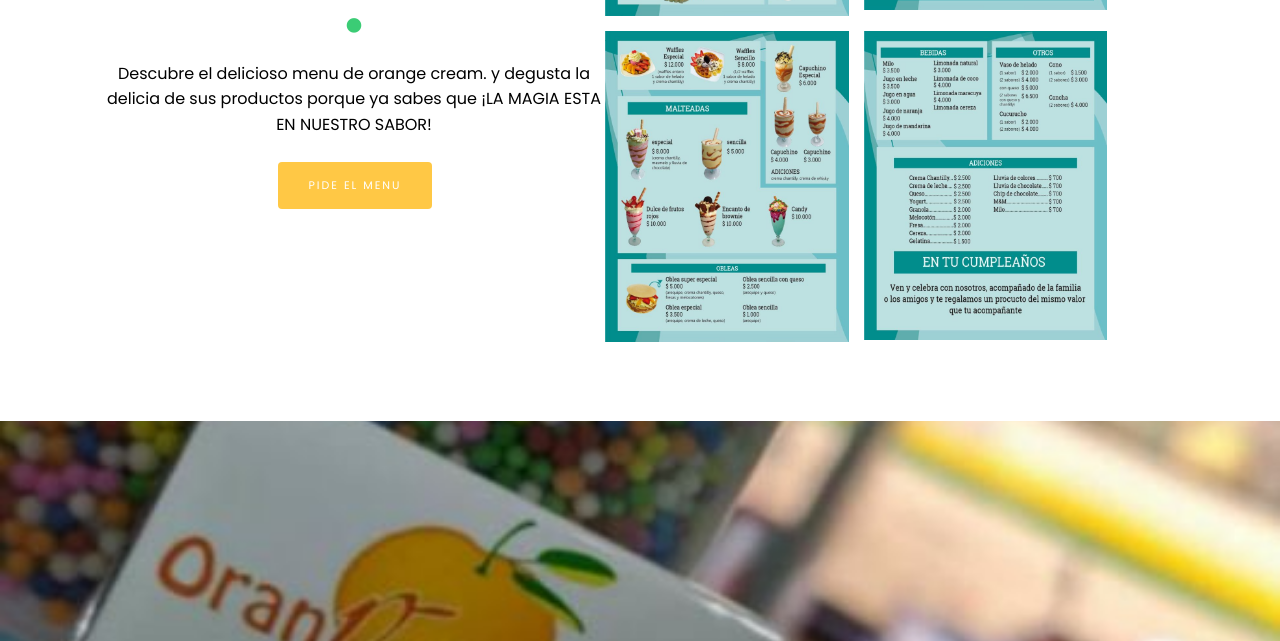
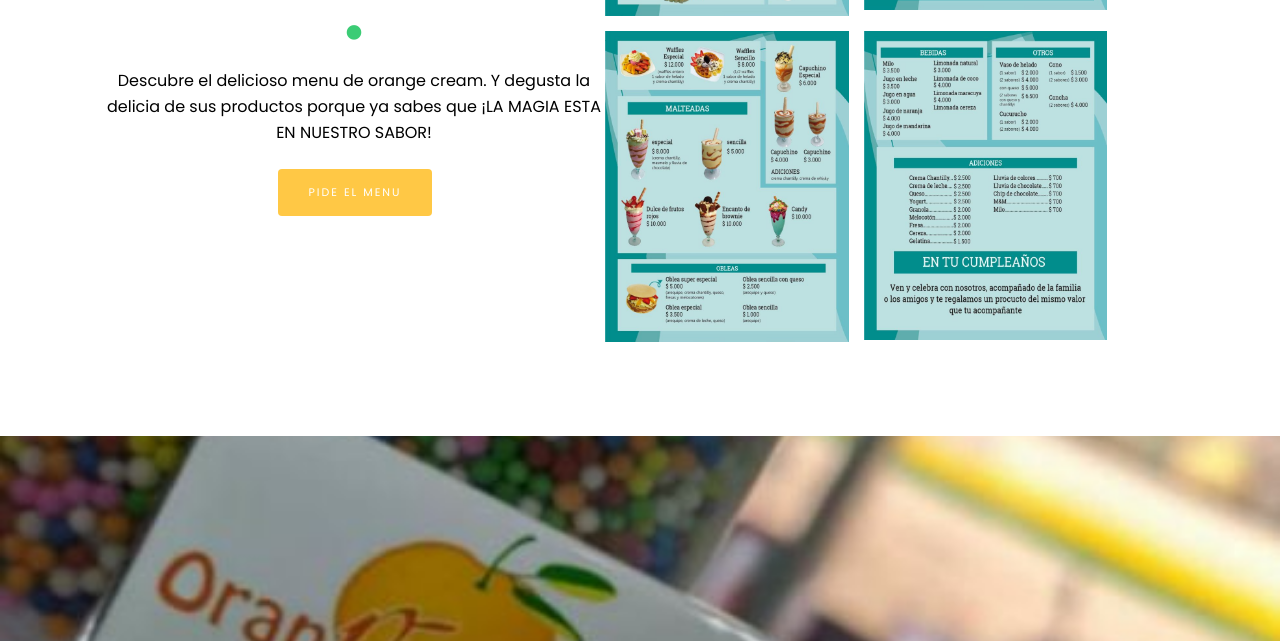
Before and after one commit to Orangecreams/Orange-Cream, a plain HTML site: page index.html in a window 1280 px wide. Shown: the part 2111-2752 px from the top of the page. Drawn offline with Linux system fonts and the light colour scheme.

Commit message:
Update index.html

```diff
--- a/index.html
+++ b/index.html
@@ -115,16 +115,18 @@
                     </div>
                     <p>
                       Descubre el delicioso menu de orange cream.
-                        y degusta la delicia de sus productos porque
-                        ya sabes que ¡LA MAGIA ESTA EN NUESTRO SABOR!
+                      Y degusta la delicia de sus productos porque
+                      ya sabes que ¡LA MAGIA ESTA EN NUESTRO SABOR!
                     </p>
                     <a href="#" class="btn cta-btn">Pide el menu</a>
                 </div>
+                <p>
                 <div class="image-group pad-rig">
                     <img src="images/menu 1.jpeg" alt="">
                     <img src="images/menu 2.jpeg" alt="">
                     <img src="images/menu 3.jpeg" alt="">
                     <img src="images/menu 4.jpeg" alt="">
+                </p>
                 </div>
 
             </div>
```
